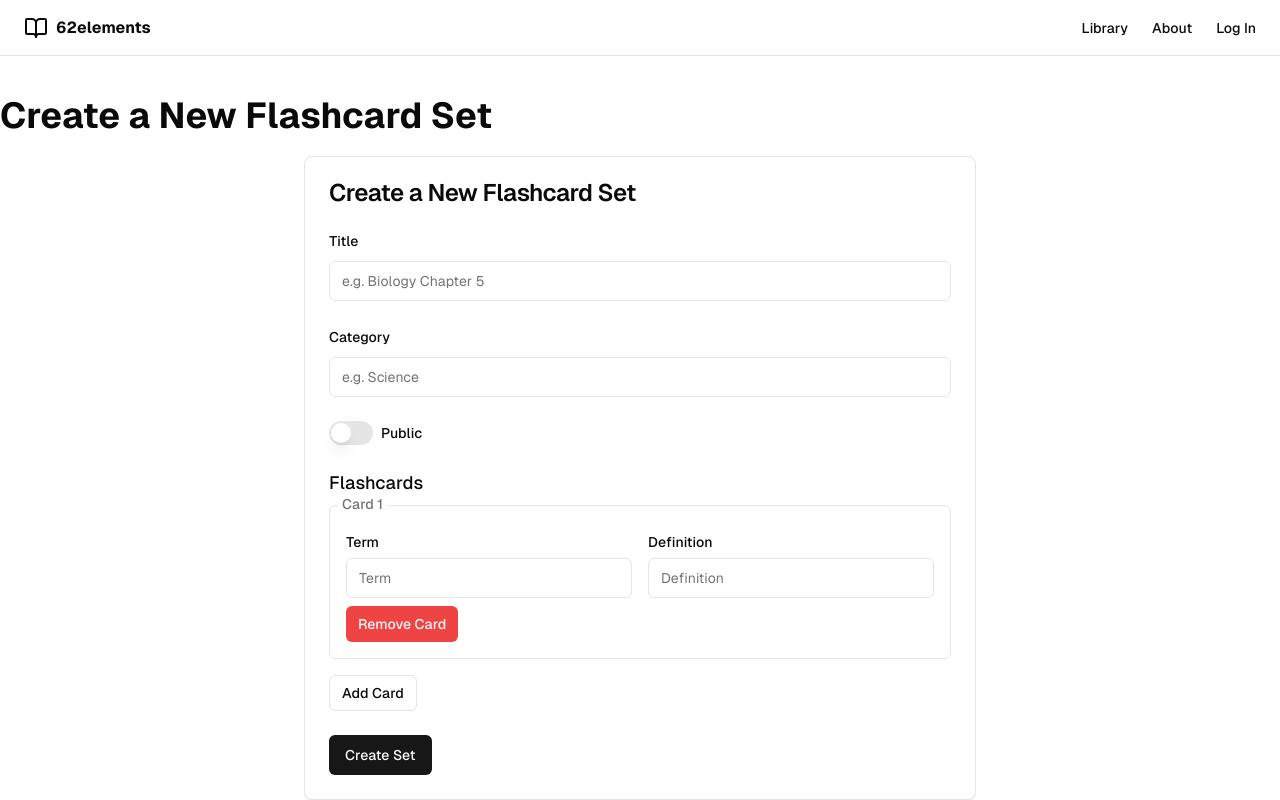
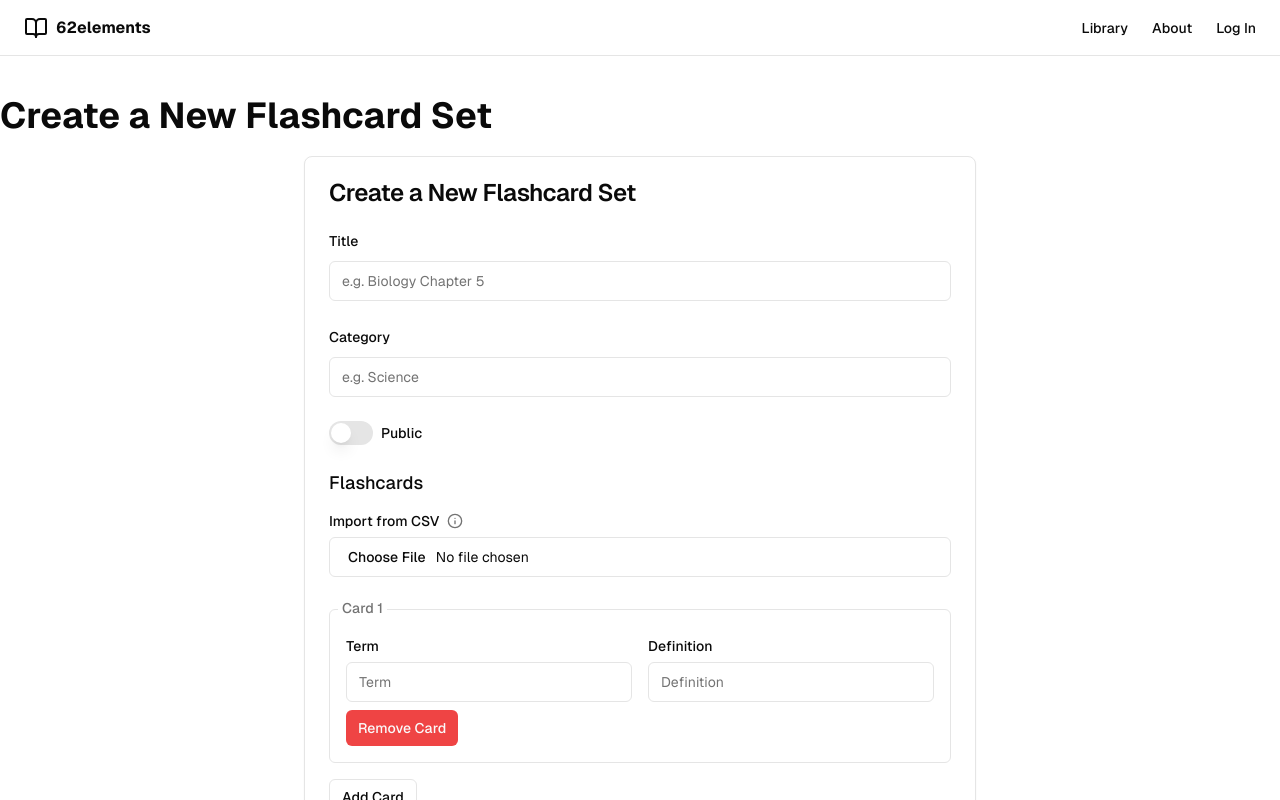
Before and after one commit to jamespeilunli/62elements, a Next.js app: page /create-set in a window 1280 px wide. Shown: the top 800 px of the page. Built offline with nearby package versions, Linux system fonts and the light colour scheme; no server answers.

Commit message:
import csv as set (#41)

```diff
--- a/components/create-set-form.tsx
+++ b/components/create-set-form.tsx
@@ -10,6 +10,9 @@
 import { Switch } from "@/components/ui/switch";
 import { Card, CardContent, CardHeader, CardTitle } from "@/components/ui/card";
 import { useAuth } from "@/contexts/AuthContext";
+import Papa from "papaparse";
+import { Info } from "lucide-react";
+import { Tooltip, TooltipContent, TooltipProvider, TooltipTrigger } from "@/components/ui/tooltip";
 
 export default function CreateSetForm() {
   const [title, setTitle] = useState("");
@@ -35,6 +38,27 @@
     const newFlashcards = [...flashcards];
     newFlashcards[index][field] = value;
     setFlashcards(newFlashcards);
+  };
+
+  const handleFileChange = (e: React.ChangeEvent<HTMLInputElement>) => {
+    const file = e.target.files?.[0];
+    if (file) {
+      Papa.parse(file, {
+        header: true,
+        skipEmptyLines: true,
+        complete: (results) => {
+          const parsedData = results.data as {
+            term: string;
+            definition: string;
+          }[];
+          const newFlashcards = parsedData.map((row) => ({
+            question: row.term,
+            answer: row.definition,
+          }));
+          setFlashcards(newFlashcards);
+        },
+      });
+    }
   };
 
   const handleSubmit = async (e: React.FormEvent) => {
@@ -77,7 +101,8 @@
       return;
     }
 
-    const flashcardData = flashcards.map((c) => ({
+    const flashcardData = flashcards.map((c, i) => ({
+      id: i,
       set: set.id,
       term: c.question,
       definition: c.answer,
@@ -131,7 +156,27 @@
 
           <div>
             <h3 className="text-lg font-medium mb-2">Flashcards</h3>
-            <div className="space-y-4">
+            <div className="space-y-2 mb-8 mt-4">
+              <div className="flex items-center">
+                <Label htmlFor="csv-upload">Import from CSV</Label>
+                <TooltipProvider delayDuration={100}>
+                  <Tooltip>
+                    <TooltipTrigger asChild>
+                      <button type="button" className="ml-2">
+                        <Info className="w-4 h-4 text-muted-foreground" />
+                      </button>
+                    </TooltipTrigger>
+                    <TooltipContent>
+                      <p>
+                        Your CSV file must contain two columns: <strong>term</strong> and <strong>definition</strong>.
+                      </p>
+                    </TooltipContent>
+                  </Tooltip>
+                </TooltipProvider>
+              </div>
+              <Input id="csv-upload" type="file" accept=".csv" onChange={handleFileChange} />
+            </div>
+            <div className="space-y-4 mt-4">
               {flashcards.map((card, index) => (
                 <div key={index} className="p-4 border rounded-md space-y-2 relative">
                   <Label className="absolute -top-3 left-2 bg-background px-1 text-sm text-muted-foreground">
--- /dev/null
+++ b/components/ui/tooltip.tsx
@@ -0,0 +1,30 @@
+"use client"
+
+import * as React from "react"
+import * as TooltipPrimitive from "@radix-ui/react-tooltip"
+
+import { cn } from "@/lib/utils"
+
+const TooltipProvider = TooltipPrimitive.Provider
+
+const Tooltip = TooltipPrimitive.Root
+
+const TooltipTrigger = TooltipPrimitive.Trigger
+
+const TooltipContent = React.forwardRef<
+  React.ElementRef<typeof TooltipPrimitive.Content>,
+  React.ComponentPropsWithoutRef<typeof TooltipPrimitive.Content>
+>(({ className, sideOffset = 4, ...props }, ref) => (
+  <TooltipPrimitive.Content
+    ref={ref}
+    sideOffset={sideOffset}
+    className={cn(
+      "z-50 overflow-hidden rounded-md border bg-popover px-3 py-1.5 text-sm text-popover-foreground shadow-md animate-in fade-in-0 zoom-in-95 data-[state=closed]:animate-out data-[state=closed]:fade-out-0 data-[state=closed]:zoom-out-95 data-[side=bottom]:slide-in-from-top-2 data-[side=left]:slide-in-from-right-2 data-[side=right]:slide-in-from-left-2 data-[side=top]:slide-in-from-bottom-2 origin-[--radix-tooltip-content-transform-origin]",
+      className
+    )}
+    {...props}
+  />
+))
+TooltipContent.displayName = TooltipPrimitive.Content.displayName
+
+export { Tooltip, TooltipTrigger, TooltipContent, TooltipProvider }
--- a/package.json
+++ b/package.json
@@ -17,6 +17,7 @@
     "@radix-ui/react-radio-group": "^1.2.1",
     "@radix-ui/react-slot": "^1.1.0",
     "@radix-ui/react-switch": "^1.1.1",
+    "@radix-ui/react-tooltip": "^1.2.8",
     "@supabase/supabase-js": "^2.45.4",
     "@vercel/analytics": "^1.3.1",
     "class-variance-authority": "^0.7.1",
@@ -25,6 +26,7 @@
     "lucide-react": "^0.445.0",
     "next": "^15.3.3",
     "next-themes": "^0.4.3",
+    "papaparse": "^5.5.3",
     "react": "^18.3.1",
     "react-dom": "^18.3.1",
     "tailwind-merge": "^2.5.5",
@@ -32,6 +34,7 @@
   },
   "devDependencies": {
     "@types/node": "^20",
+    "@types/papaparse": "^5.3.16",
     "@types/react": "^18",
     "@types/react-dom": "^18",
     "eslint": "^8",
```
Also changed, not shown: 1 other file (tests, documents, lock files or other folders).
